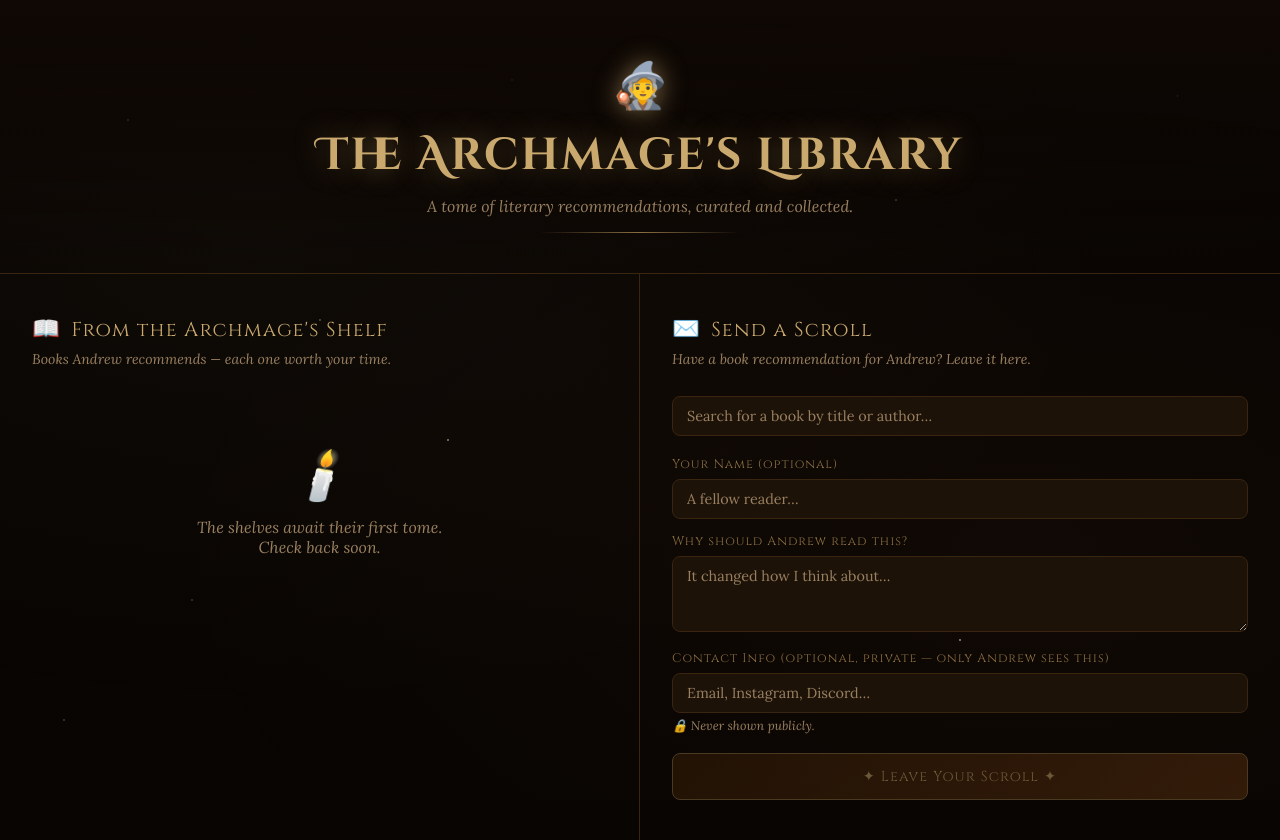
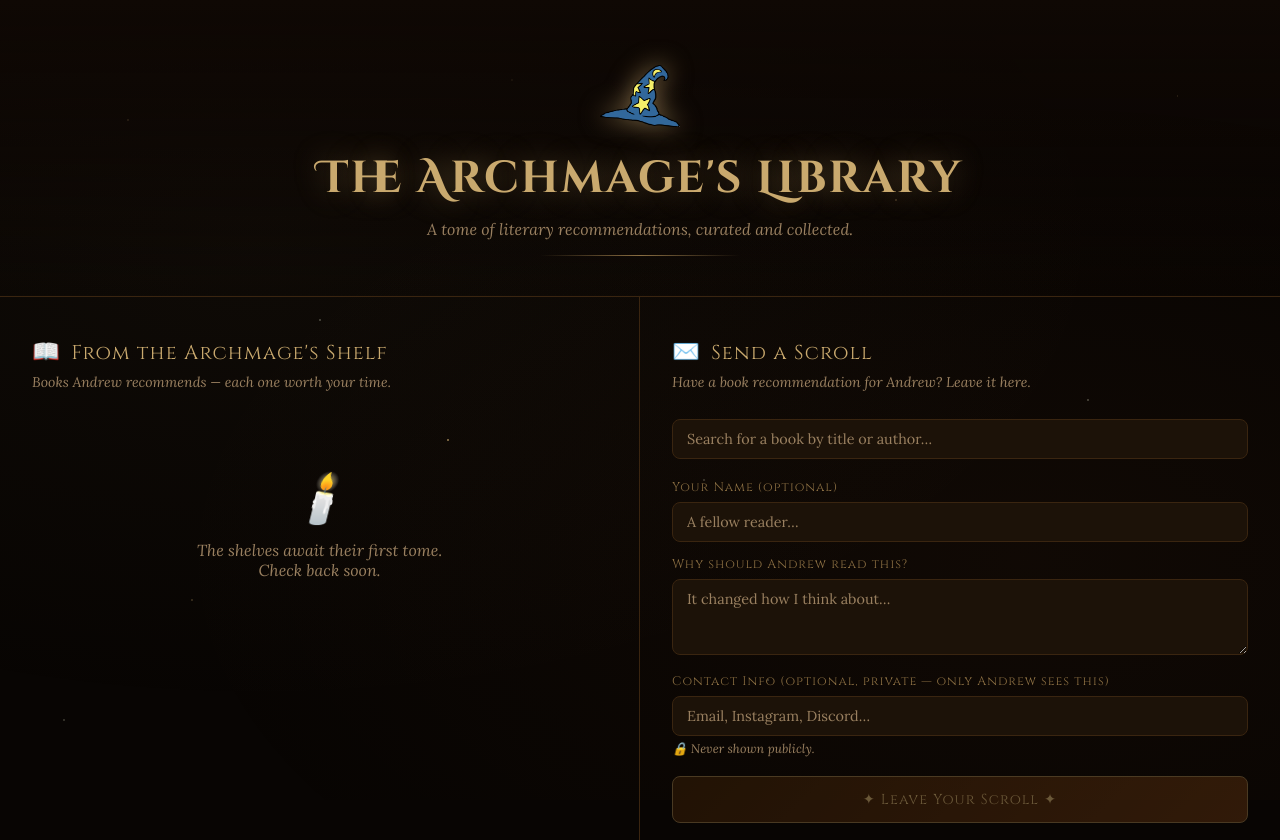
Before and after one commit to sizemoreandrew/sizemore-server, a Flask app: page / in a window 1280 px wide. Shown: the top 840 px of the page. Run offline with Flask 3, Linux system fonts and the light colour scheme; data that the repository does not hold is empty; parts of the project's set-up code (start-up, migrations or seed data) failed here and were passed over.

Commit message:
bookrecs: replace emoji with wizard_hat.png image
Co-Authored-By: Claude Sonnet 4.6 <noreply@anthropic.com>

```diff
--- a/dashboard/bookrecs/templates/index.html
+++ b/dashboard/bookrecs/templates/index.html
@@ -75,9 +75,11 @@
       background: linear-gradient(180deg, #0f0804 0%, transparent 100%);
     }
     .tower-ornament {
-      font-size: 2.8rem;
       display: block;
-      margin-bottom: 12px;
+      margin: 0 auto 12px;
+      width: 80px;
+      height: 80px;
+      object-fit: contain;
       filter: drop-shadow(0 0 12px rgba(201,169,110,0.6));
     }
     header h1 {
@@ -388,7 +390,7 @@
   <div id="stars"></div>
 
   <header>
-    <span class="tower-ornament">🧙</span>
+    <img class="tower-ornament" src="/static/wizard_hat.png" alt="Wizard Hat">
     <h1>The Archmage's Library</h1>
     <p>A tome of literary recommendations, curated and collected.</p>
     <div class="divider"></div>
```
Also changed, not shown: dashboard/bookrecs/static/wizard_hat.png (added).
